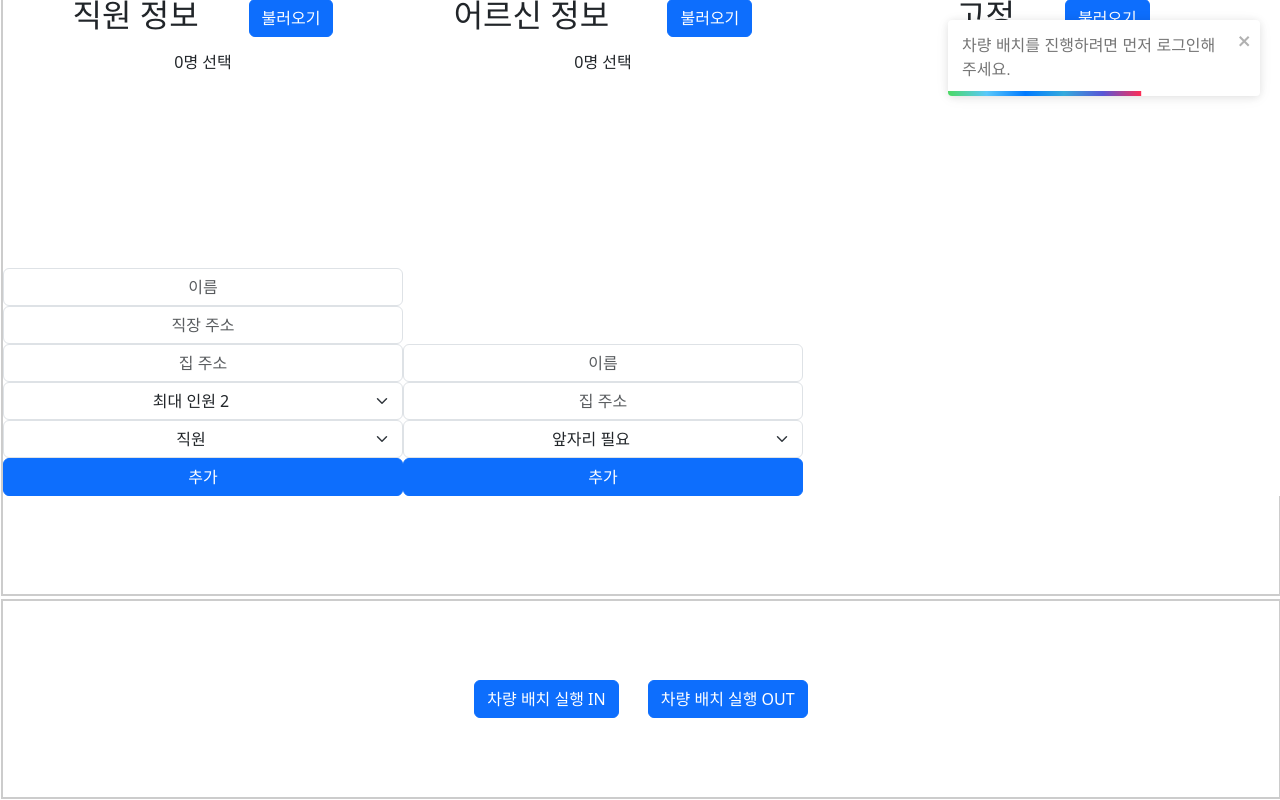
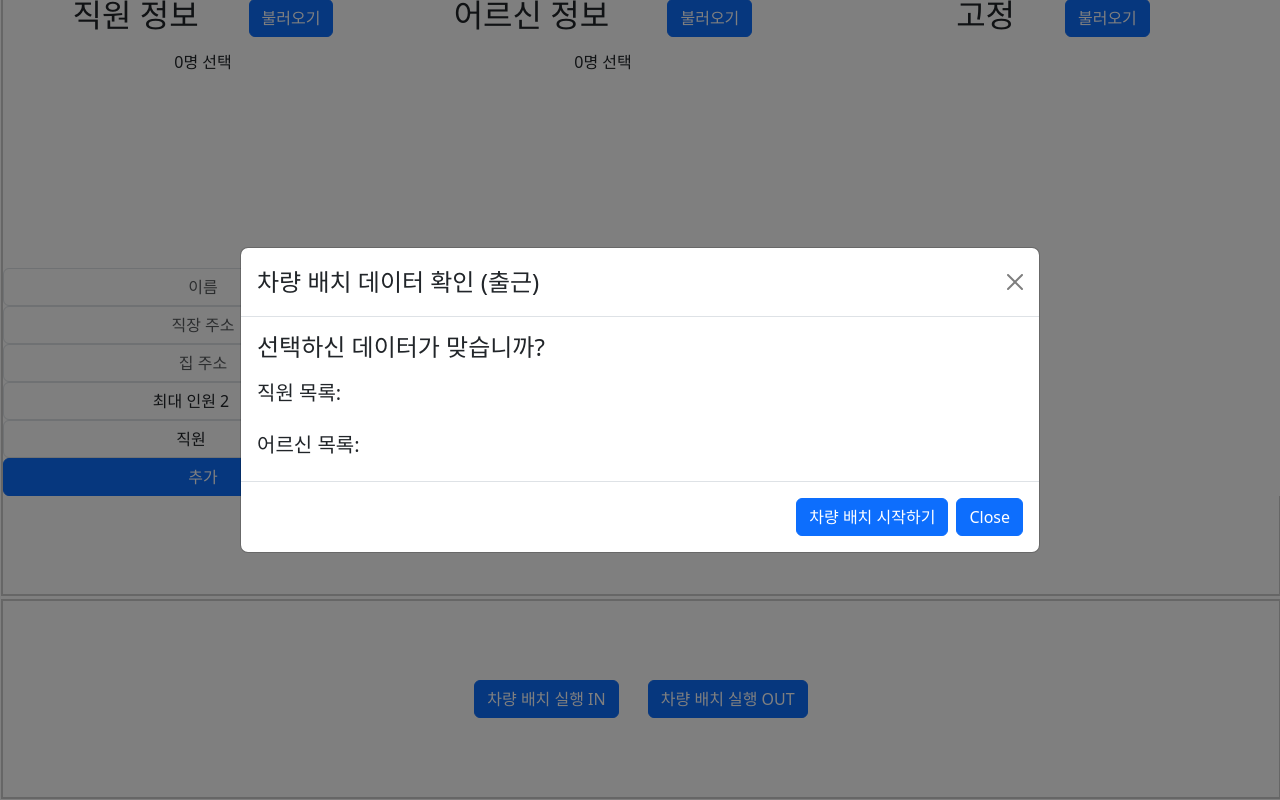
Before and after one commit to silverithm/frontend, a React (Create React App) app: page / in a window 1280 px wide. Both pictures are taken after a click on the button "차량 배치 실행 IN". Shown: the part 258-1058 px from the top of the page. Built offline with nearby package versions, Linux system fonts and the light colour scheme.

Commit message:
feat(dispatch): 차량 배치 전 데이터 확인 모달  추가

```diff
--- a/src/App.js
+++ b/src/App.js
@@ -18,6 +18,8 @@ function App() {
   const {
     staticSelectedElderIds,
     staticSelectedEmployeeIds,
+    staticElders,
+    staticEmployees,
     setStaticSelectedElderIds,
     setStaticSelectedEmployeeIds,
   } = useStore();
@@ -37,7 +39,10 @@ function App() {
   let [loading, setLoading] = useState(false);
 
   const [modalShow, setModalShow] = React.useState(false);
+  const [beforeInModalShow, setBeforeInModalShow] = React.useState(false);
+  const [beforeOutModalShow, setBeforeOutModalShow] = React.useState(false);
 
+  const [dispatchData, setDispatchData] = useState([]);
   const [dispatchResult, setDispatchResult] = useState([]);
 
   function setCompany(companyName, companyAddress) {
@@ -86,6 +91,117 @@ function App() {
         </Modal.Footer>
       </Modal>
     );
+  }
+
+  function MyVerticallyCenteredModalDispatchInData(props) {
+    function dispatchInStart() {
+      props.onHide();
+      dispatchIn();
+    }
+
+    return (
+      <Modal
+        {...props}
+        size="lg"
+        aria-labelledby="contained-modal-title-vcenter"
+        centered
+      >
+        <Modal.Header closeButton>
+          <Modal.Title id="contained-modal-title-vcenter">
+            차량 배치 데이터 확인 (출근)
+          </Modal.Title>
+        </Modal.Header>
+        <Modal.Body>
+          <h4>선택하신 데이터가 맞습니까?</h4>
+          <div style={{ marginBottom: "20px" }}></div>
+          <div style={{ marginBottom: "20px" }}>
+            <h5>직원 목록:</h5>
+            <div style={{ display: "flex", gap: "10px", flexWrap: "wrap" }}>
+              {staticEmployees
+                .filter((employee) =>
+                  staticSelectedEmployeeIds.includes(employee.id)
+                )
+                .map((employee) => (
+                  <div key={employee.id}>{employee.name}</div>
+                ))}
+            </div>
+          </div>
+          <div>
+            <h5>어르신 목록:</h5>
+            <div style={{ display: "flex", gap: "10px", flexWrap: "wrap" }}>
+              {staticElders
+                .filter((elder) => staticSelectedElderIds.includes(elder.id))
+                .map((elder) => (
+                  <div key={elder.id}>{elder.name}</div>
+                ))}
+            </div>
+          </div>
+        </Modal.Body>
+        <Modal.Footer>
+          <Button onClick={dispatchInStart}>차량 배치 시작하기</Button>
+          <Button onClick={props.onHide}>Close</Button>
+        </Modal.Footer>
+      </Modal>
+    );
+  }
+
+  function MyVerticallyCenteredModalDispatchOutData(props) {
+    function dispatchOutStart() {
+      props.onHide();
+      dispatchOut();
+    }
+    return (
+      <Modal
+        {...props}
+        size="lg"
+        aria-labelledby="contained-modal-title-vcenter"
+        centered
+      >
+        <Modal.Header closeButton>
+          <Modal.Title id="contained-modal-title-vcenter">
+            차량 배치 데이터 확인 (퇴근)
+          </Modal.Title>
+        </Modal.Header>
+        <Modal.Body>
+          <h4>선택하신 데이터가 맞습니까?</h4>
+          <div style={{ marginBottom: "20px" }}></div>
+          <div style={{ marginBottom: "20px" }}>
+            <h5>직원 목록:</h5>
+            <div style={{ display: "flex", gap: "10px", flexWrap: "wrap" }}>
+              {staticEmployees
+                .filter((employee) =>
+                  staticSelectedEmployeeIds.includes(employee.id)
+                )
+                .map((employee) => (
+                  <div key={employee.id}>{employee.name}</div>
+                ))}
+            </div>
+          </div>
+          <div>
+            <h5>어르신 목록:</h5>
+            <div style={{ display: "flex", gap: "10px", flexWrap: "wrap" }}>
+              {staticElders
+                .filter((elder) => staticSelectedElderIds.includes(elder.id))
+                .map((elder) => (
+                  <div key={elder.id}>{elder.name}</div>
+                ))}
+            </div>
+          </div>
+        </Modal.Body>
+        <Modal.Footer>
+          <Button onClick={dispatchOutStart}>차량 배치 시작하기</Button>
+          <Button onClick={props.onHide}>Close</Button>
+        </Modal.Footer>
+      </Modal>
+    );
+  }
+
+  async function checkDispatchInData() {
+    setBeforeInModalShow(true);
+  }
+
+  async function checkDispatchOutData() {
+    setBeforeOutModalShow(true);
   }
 
   async function dispatchIn() {
@@ -305,7 +421,10 @@ function App() {
           jwt={jwt}
         />
         <div style={{ height: "1px" }}></div>
-        <Footer dispatchIn={dispatchIn} dispatchOut={dispatchOut} />
+        <Footer
+          checkDispatchInData={checkDispatchInData}
+          checkDispatchOutData={checkDispatchOutData}
+        />
       </Container>
       {loading && (
         <LoadingOverlay>
@@ -316,6 +435,14 @@ function App() {
         show={modalShow}
         onHide={() => setModalShow(false)}
         data={dispatchResult}
+      />
+      <MyVerticallyCenteredModalDispatchInData
+        show={beforeInModalShow}
+        onHide={() => setBeforeInModalShow(false)}
+      />
+      <MyVerticallyCenteredModalDispatchOutData
+        show={beforeOutModalShow}
+        onHide={() => setBeforeOutModalShow(false)}
       />
     </div>
   );
--- a/src/components/Footer.js
+++ b/src/components/Footer.js
@@ -2,12 +2,12 @@ import InVehicleAssignmentButton from "./InVehicleAssignmentButton";
 import OutVehicleAssignmentButton from "./OutVehicleAssignmentButton";
 import { styled } from "styled-components";
 
-function Footer({ dispatchIn, dispatchOut }) {
+function Footer({ checkDispatchInData, checkDispatchOutData }) {
   return (
     <FooterDiv>
-      <InVehicleAssignmentButton dispatchIn={dispatchIn} /> &nbsp;&nbsp;&nbsp;
-      &nbsp;&nbsp;&nbsp;
-      <OutVehicleAssignmentButton dispatchOut={dispatchOut} />
+      <InVehicleAssignmentButton checkDispatchInData={checkDispatchInData} />{" "}
+      &nbsp;&nbsp;&nbsp; &nbsp;&nbsp;&nbsp;
+      <OutVehicleAssignmentButton checkDispatchOutData={checkDispatchOutData} />
     </FooterDiv>
   );
 }
--- a/src/components/InVehicleAssignmentButton.js
+++ b/src/components/InVehicleAssignmentButton.js
@@ -1,8 +1,8 @@
 import React from "react";
 import Button from "react-bootstrap/Button";
 
-function InVehicleAssignmentButton({ dispatchIn }) {
-  return <Button onClick={dispatchIn}>차량 배치 실행 IN</Button>;
+function InVehicleAssignmentButton({ checkDispatchInData }) {
+  return <Button onClick={checkDispatchInData}>차량 배치 실행 IN</Button>;
 }
 
 export default InVehicleAssignmentButton;
--- a/src/components/InformationDisplay.js
+++ b/src/components/InformationDisplay.js
@@ -27,6 +27,10 @@ function InformationDisplay({
     setStaticSelectedEmployeeIds,
     staticSelectedElderIds,
     setStaticSelectedElderIds,
+    staticElders,
+    staticEmployees,
+    setStaticElders,
+    setStaticEmployees,
   } = useStore();
   const [employeeName, setEmployeeName] = useState("");
   const [employeeWorkPlace, setEmployeeWorkPlace] = useState("");
@@ -167,6 +171,7 @@ function InformationDisplay({
 
     await setEmployees(response); // 상태 업데이트
     await setEmployeesInfo(response);
+    await setStaticEmployees(response);
     await setStaticSelectedEmployeeIds(response.map((employee) => employee.id));
     await console.log(response);
   };
@@ -197,7 +202,8 @@ function InformationDisplay({
       .catch((error) => console.error(error));
 
     await setEldersInfo(response);
-    await setElders(response); // 상태 업데이트
+    await setElders(response);
+    await setStaticElders(response);
     await setStaticSelectedElderIds(response.map((elder) => elder.id));
     await console.log(response);
   };
--- a/src/components/OutVehicleAssignmentButton.js
+++ b/src/components/OutVehicleAssignmentButton.js
@@ -1,8 +1,8 @@
 import React from "react";
 import Button from "react-bootstrap/Button";
 
-function OutVehicleAssignmentButton({ dispatchOut }) {
-  return <Button onClick={dispatchOut}>차량 배치 실행 OUT</Button>;
+function OutVehicleAssignmentButton({ checkDispatchOutData }) {
+  return <Button onClick={checkDispatchOutData}>차량 배치 실행 OUT</Button>;
 }
 
 export default OutVehicleAssignmentButton;
--- a/src/store/useStore.js
+++ b/src/store/useStore.js
@@ -3,6 +3,10 @@ import create from "zustand";
 const useStore = create((set) => ({
   staticSelectedElderIds: [],
   staticSelectedEmployeeIds: [],
+  staticEmployees: [],
+  staticElders: [],
+  setStaticEmployees: (employees) => set({ staticEmployees: employees }),
+  setStaticElders: (elders) => set({ staticElders: elders }),
   setStaticSelectedElderIds: (ids) => set({ staticSelectedElderIds: ids }),
   setStaticSelectedEmployeeIds: (ids) =>
     set({ staticSelectedEmployeeIds: ids }),
```
